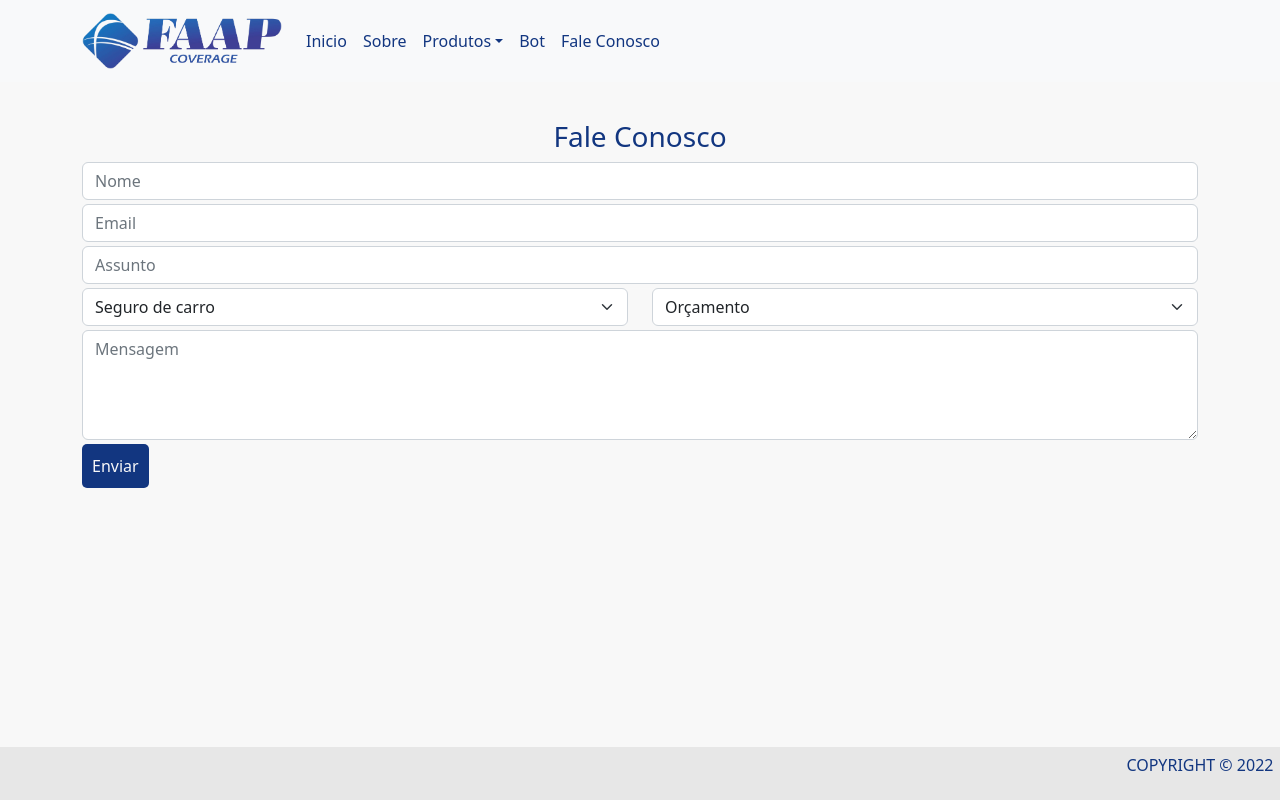
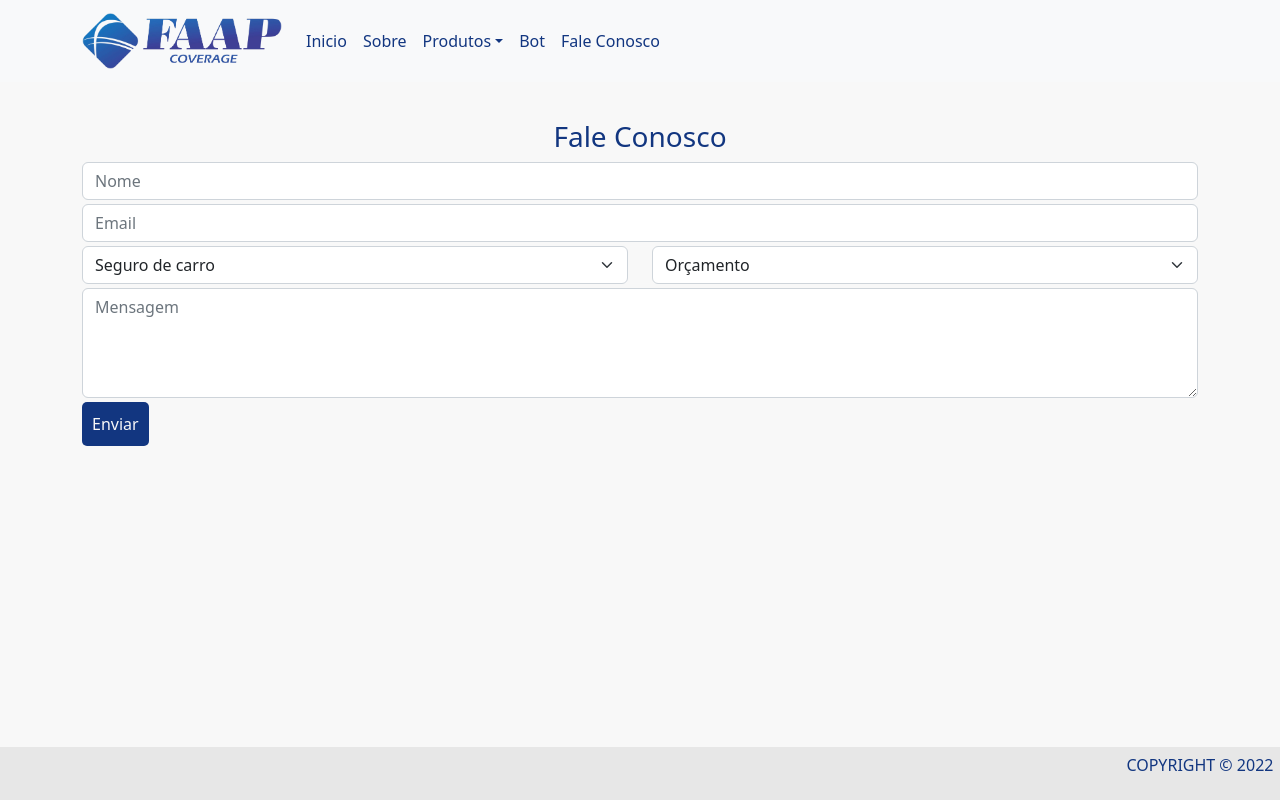
Before and after one commit to gustavodalves/frontend-faap-coverage, a React (Vite) app: page /fale-conosco in a window 1280 px wide. Built offline with nearby package versions, Linux system fonts and the light colour scheme.

Commit message:
fix: products field customer service

```diff
--- a/src/pages/ContactUs/index.tsx
+++ b/src/pages/ContactUs/index.tsx
@@ -27,12 +27,12 @@ const subjectOptions = [
     'Outros',
 ]
 
-
 interface IFormInputs {
     email: string
     name: string
     subject: string
     message: string
+    product: string,
 }
 
 const schema = yup.object({
@@ -50,6 +50,7 @@ const ContactUs = () => {
         name: '',
         subject: '',
         message: '',
+        product: '',
     })
 
     const [isLoading, setIsLoading] = useState<boolean>(false);
@@ -127,21 +128,10 @@ const ContactUs = () => {
                         </InputGroup>
                             {errors.email && <small style={{marginTop: '-20px'}} className="text-danger">{errors.email.message || 'O campo email é obrigatório'}</small>}
 
-
-                        <InputGroup className="mb-1">
-                            <Form.Control
-                                placeholder="Assunto"
-                                aria-label="Assunto"
-                                className={errors.subject && 'is-invalid'}
-                                {...register('subject', { required: true })}
-                            />
-                        </InputGroup>
-                        {errors.subject && <small style={{marginTop: '-20px'}} className="text-danger">O campo assunto é obrigatório </small>}
-
                     <Row>
                         <Col md={6} sm={12}>
                             <InputGroup className="mb-1">
-                                <Form.Select>
+                                <Form.Select  {...register('product', { required: true })}>
                                     {
                                         products.map(product => (
                                             <option value={product.title}>
@@ -155,7 +145,7 @@ const ContactUs = () => {
 
                         <Col md={6} sm={12}>
                             <InputGroup className="mb-1">
-                                <Form.Select>
+                                <Form.Select  {...register('subject', { required: true })}>
                                     {
                                         subjectOptions.map(subject => (
                                             <option value={subject}>
--- a/src/services/api/customer.ts
+++ b/src/services/api/customer.ts
@@ -12,11 +12,13 @@ export const register = ({
     name,
     subject,
     message,
+    product
 }: ICustomerParams) => api.post('customer/store', {
     email,
     name,
     subject,
     message,
+    product,
 })
 
 export const getAllCustomer = () => api.get('customer')
```
